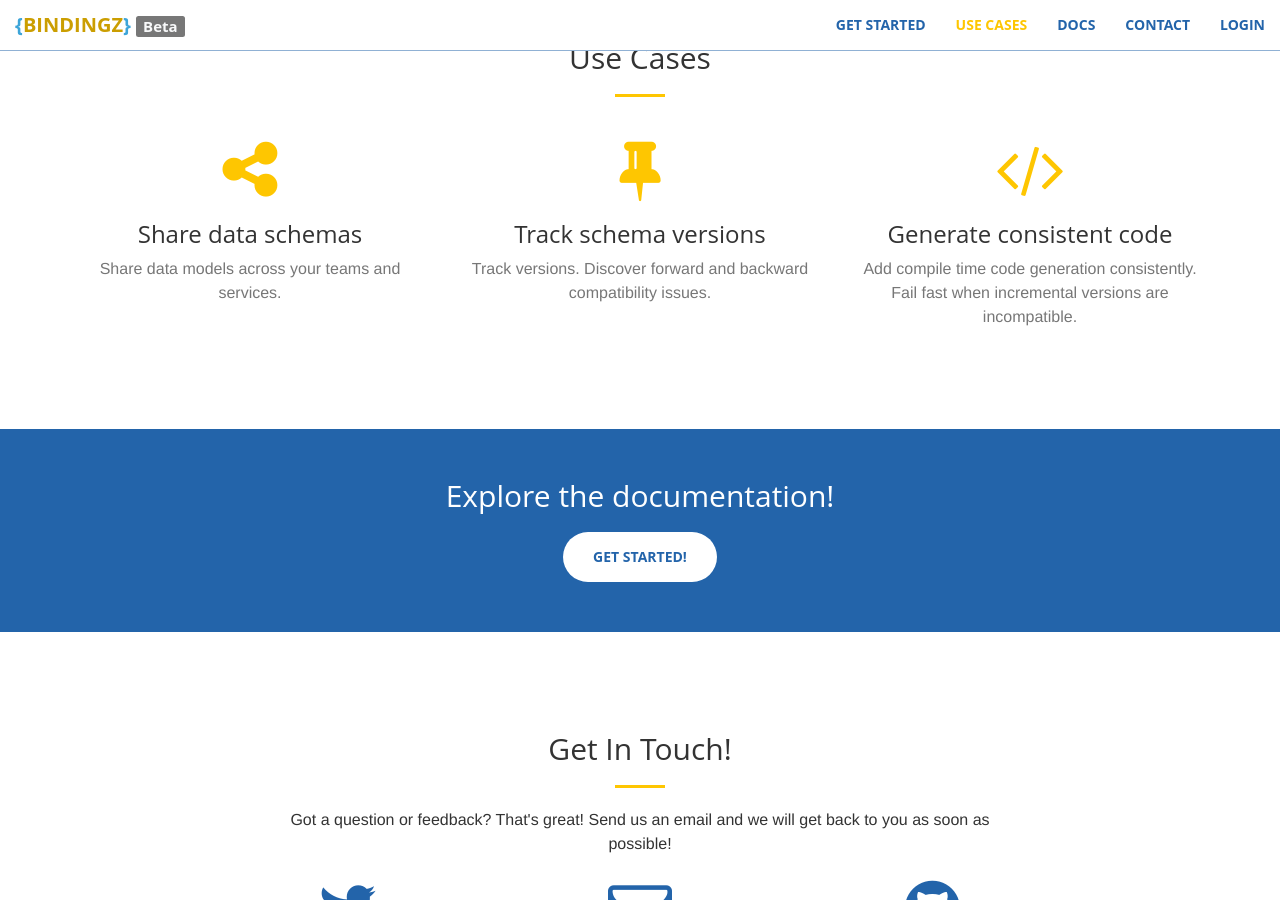
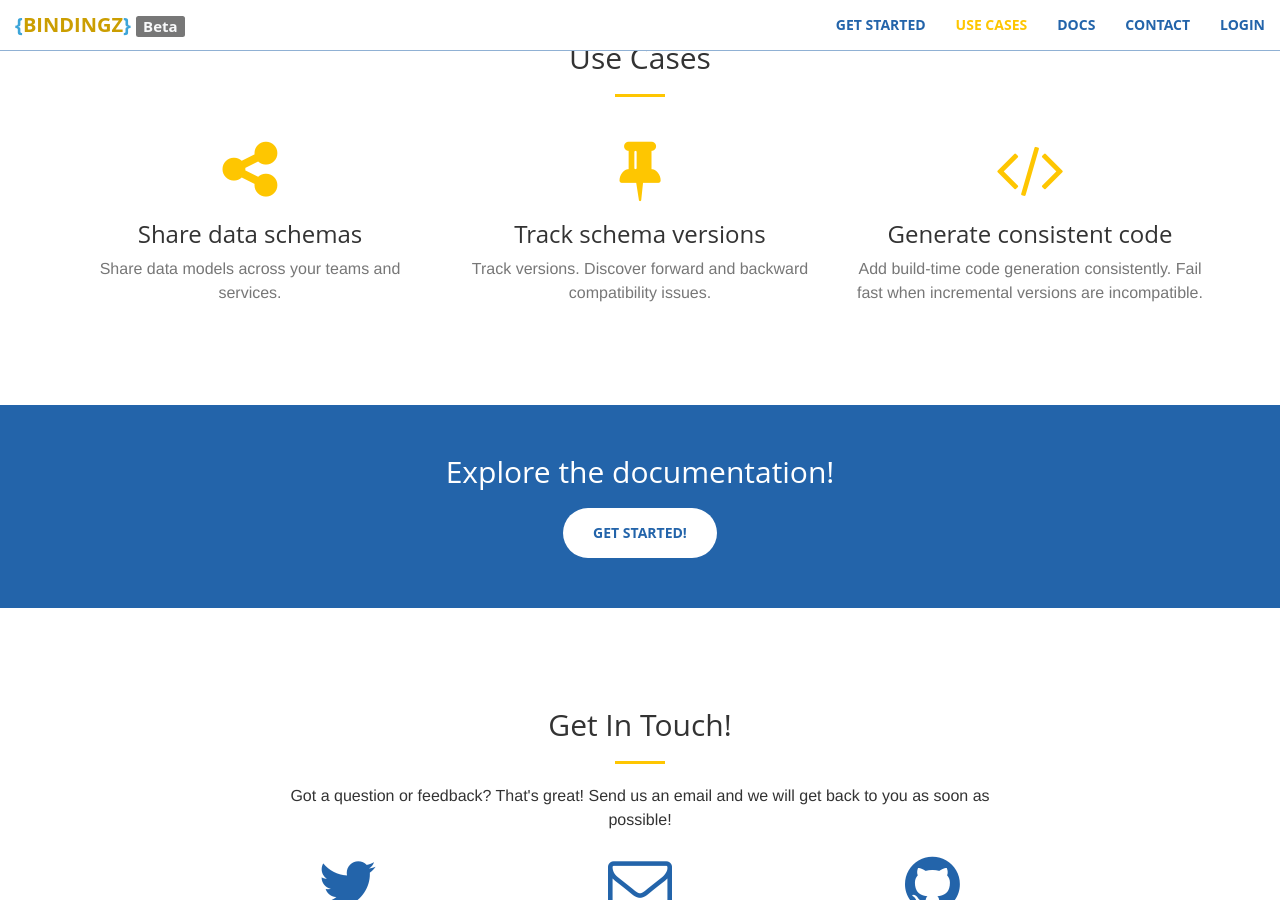
Before and after one commit to bindingz/bindingz.github.io, a Jekyll site: the page built from index.html, in a window 1280 px wide and 900 px high, scrolled down 1353 px. Built offline with Jekyll 4.4.1, drawn with Linux system fonts in a browser that asks for light colours.

Commit message:
Update services.html

```diff
--- a/_includes/services.html
+++ b/_includes/services.html
@@ -27,7 +27,7 @@
                 <div class="service-box">
                     <i class="fa fa-4x fa-code wow bounceIn text-primary" data-wow-delay=".2s"></i>
                     <h3>Generate consistent code</h3>
-                    <p class="text-muted">Add compile time code generation consistently. Fail fast when incremental versions are incompatible.</p>
+                    <p class="text-muted">Add build-time code generation consistently. Fail fast when incremental versions are incompatible.</p>
                 </div>
             </div>
         </div>
```
